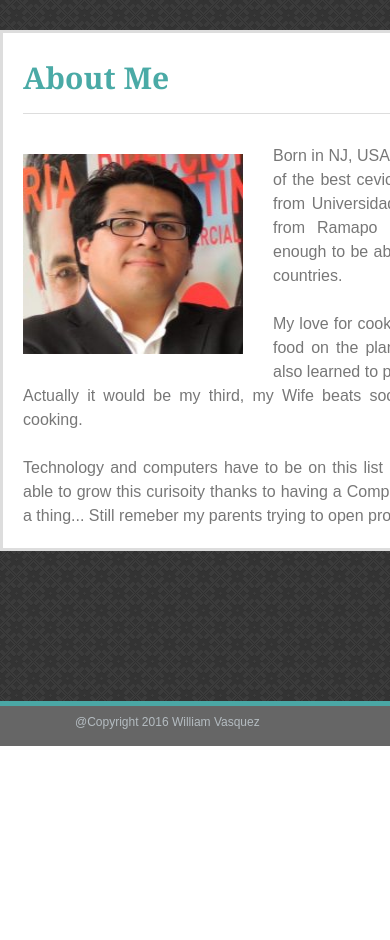
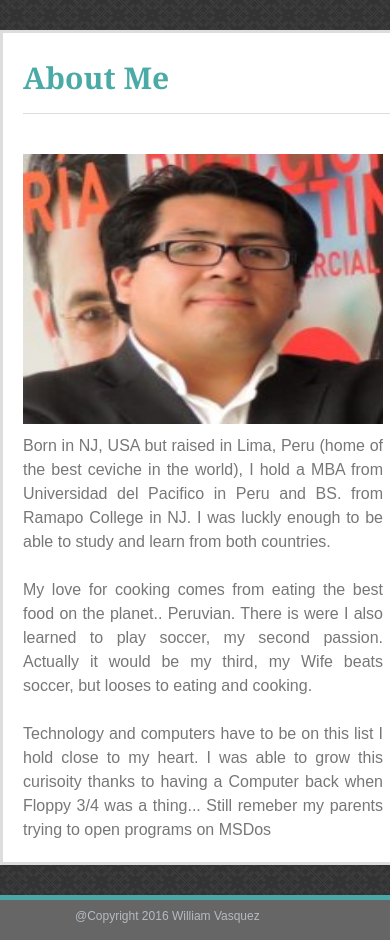
Before and after one commit to williamavasquez/bootstrap_portfolio, a PHP site: page /index.php in a window 390 px wide; the page is wider, and only the part inside the window is pictured. Shown: the part 103-1043 px from the top of that part. Before the commit the page ends 849 px from the top of that part, so only its background shows below. Run offline with PHP 8.4, Linux system fonts and the light colour scheme.

Commit message:
portfolio @media Query 980 Max width

```diff
--- a/css/style.css
+++ b/css/style.css
@@ -12,6 +12,8 @@ body	{
 min-height: 100%;
 margin-bottom: -40px;
 }
+
+
 #wrapper:after {
   content: "";
   display: block;
@@ -34,12 +36,12 @@ h1 {
 	font-family: 'Georgia', Times, Times New Roman, serif;
 	float: left;
 	background-color: #4aaaa6;
-	width: 270px;
 	margin: 10px 0 0 0px;
 	padding: 30px;
 	font-size: 30px;
 	color:white;
 	font-weight: bold;
+	width: 270px;
 }
 
 nav	{
@@ -75,13 +77,12 @@ nav	li a {
 }
 
 #main	{
+	padding: 20px;
+	margin-bottom: 30px;
+	background-color: #ffffff;
+	width: 604px;
+	border: solid #dddddd;
 	float: left;
-	border: solid #dddddd;
-	padding: 20px;
-	width: 604px;
-	margin-bottom: 30px;
-	height: 100%;
-	background-color: #ffffff;
 
 }
 
@@ -279,3 +280,39 @@ footer p {
 	font-size: 12px;
 	color:#b4bcc1;
 }
+
+/* Begining of Media Query - max width 980px */
+
+@media screen and (max-width: 980px) {
+	nav	{
+		margin-right: 50px;
+	}
+
+	#content {
+		width: 730px;
+	}
+
+	#main {
+		box-sizing: border-box;
+		float: left;
+		margin-left: auto;
+		margin-right: auto;
+		width: 420px;
+	}
+
+	#profile_pic {
+		width: 360px;
+		height:270px;
+	}
+
+	p {
+		clear: both;
+		width: 360px;
+	}
+}
+/*End of max width 980 Media Query*/
+
+/* Begining of Media Query - max width 980px */
+
+@media screen and (max-width: 768px) {
+}
```
